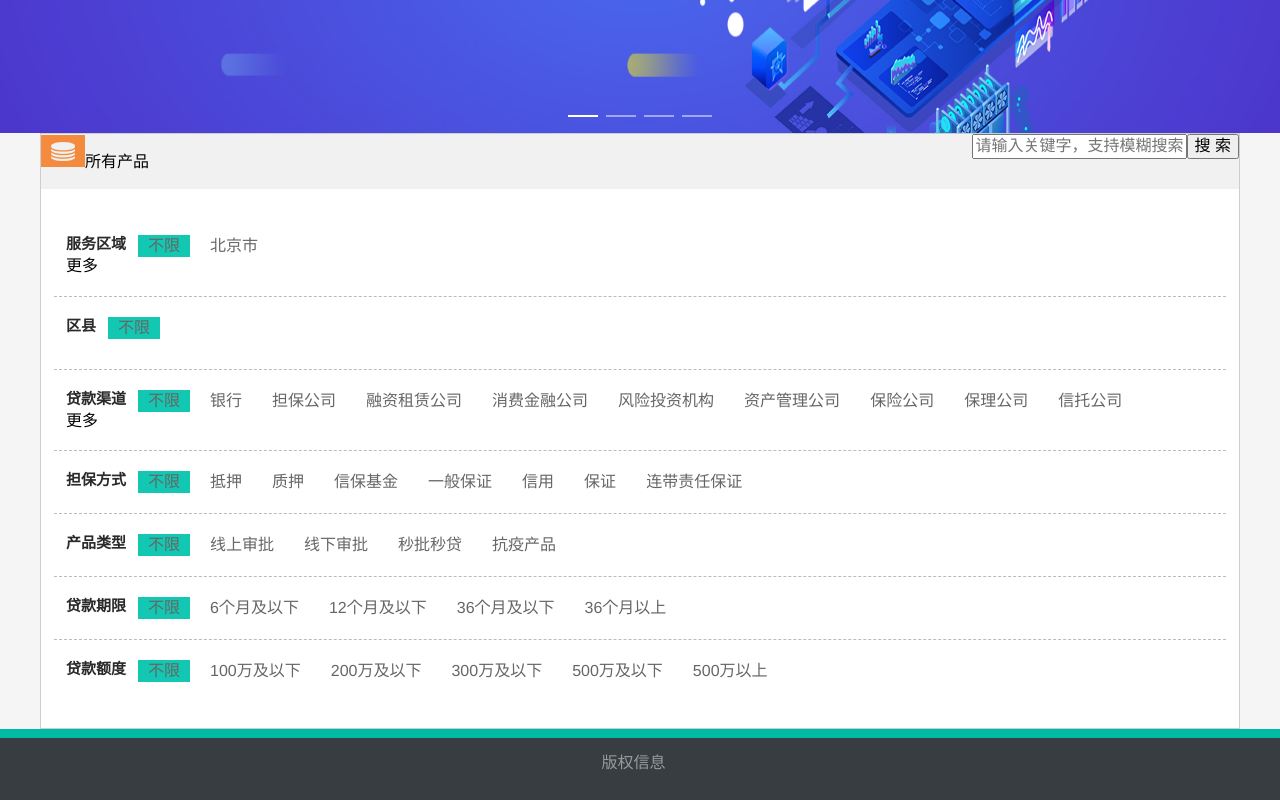
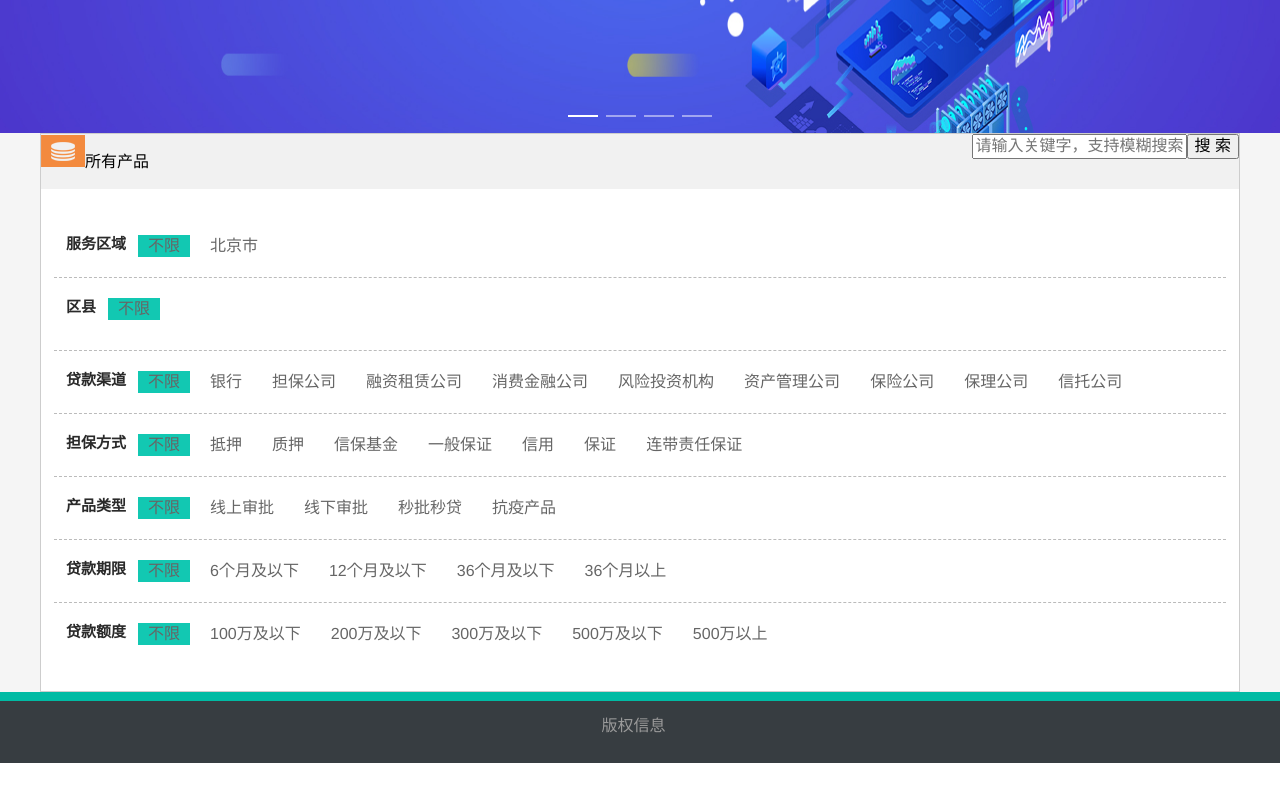
Before and after one commit to TaiJi-team/eladmin-web, a Vue app: page /fin-market in a window 1280 px wide. Shown: the part 709-1509 px from the top of the page. After the commit the page ends 1472 px from the top, so only its background shows below. Built offline with nearby package versions, Linux system fonts and the light colour scheme; what mavon-editor, vue-highlightjs would draw is missing.

Commit message:
”更多“按钮样式修改

```diff
--- a/src/views/front/fin-market/list.vue
+++ b/src/views/front/fin-market/list.vue
@@ -37,7 +37,10 @@
                   <input type="hidden" name="CityType">
                 </div>
               </div>
-              <span class="filter-switch"><span class="switch-name">更多</span><i class="flip-label switch-arr" /></span>
+              <span class="filter-switch">
+                <!-- TODO -->
+                <!-- <span class="switch-name">更多</span><i class="flip-label switch-arr" :style="more_icon"/> -->
+              </span>
             </li>
             <li class="filter_ds">
               <span class="fl item-label">区县</span>
@@ -59,7 +62,9 @@
                   <input type="hidden" name="OrgType">
                 </div>
               </div>
-              <span class="filter-switch"><span class="switch-name">更多</span><i class="flip-label switch-arr" /></span>
+              <span class="filter-switch">
+                <!-- <span class="switch-name">更多</span><i class="flip-label switch-arr" :style="more_icon"/> -->
+              </span>
             </li>
             <li>
               <span class="fl item-label">担保方式</span>
@@ -115,6 +120,7 @@ import lzhead from '@/views/components/head'
 import lzfooter from '@/views/components/footer'
 import market_banner from '@/assets/images/front/fin-market-banner.jpg'
 import t_img from '@/assets/images/front/t-img.png'
+import more_img from '@/assets/icons/svg/arr-down.png'
 
 export default {
   name: 'FinMarketList',
@@ -124,7 +130,13 @@ export default {
       tableData: [],
       wantSelected: 1,
       market_banner: market_banner,
-      t_img: t_img
+      t_img: t_img,
+      more_icon: {
+        backgroundImage: 'url(' + more_img + ')',
+        backgroundRepeat: 'no-repeat',
+        backgroundPositionX: 'right',
+        backgroundPositionY: 'center'
+      }
     }
   },
   mounted() {
@@ -272,6 +284,12 @@ a {
     color: #333;
     text-decoration: none;
 }
+.content-filter-box .filter-ul .filter-switch {
+    position: absolute;
+    top: 20px;
+    right: 10px;
+    cursor: pointer;
+}
 .content-filter-box .filter-ul .item-l {
     height: 22px;
     margin: 0 10px 10px 0;
@@ -295,4 +313,18 @@ a {
     color: #333;
     text-decoration: none;
 }
+.content-filter-box .filter-switch .switch-arr {
+    display: inline-block;
+    width: 13px;
+    height: 7px;
+    margin-left: 5px;
+    /* background: url(images/arr-down.png) no-repeat right center; */
+    position: absolute;
+    top: 20px;
+    right: 10px;
+    cursor: pointer;
+}
+i {
+    font-style: italic;
+}
 </style>
```
Also changed, not shown: src/assets/icons/svg/arr-down.png (added).
